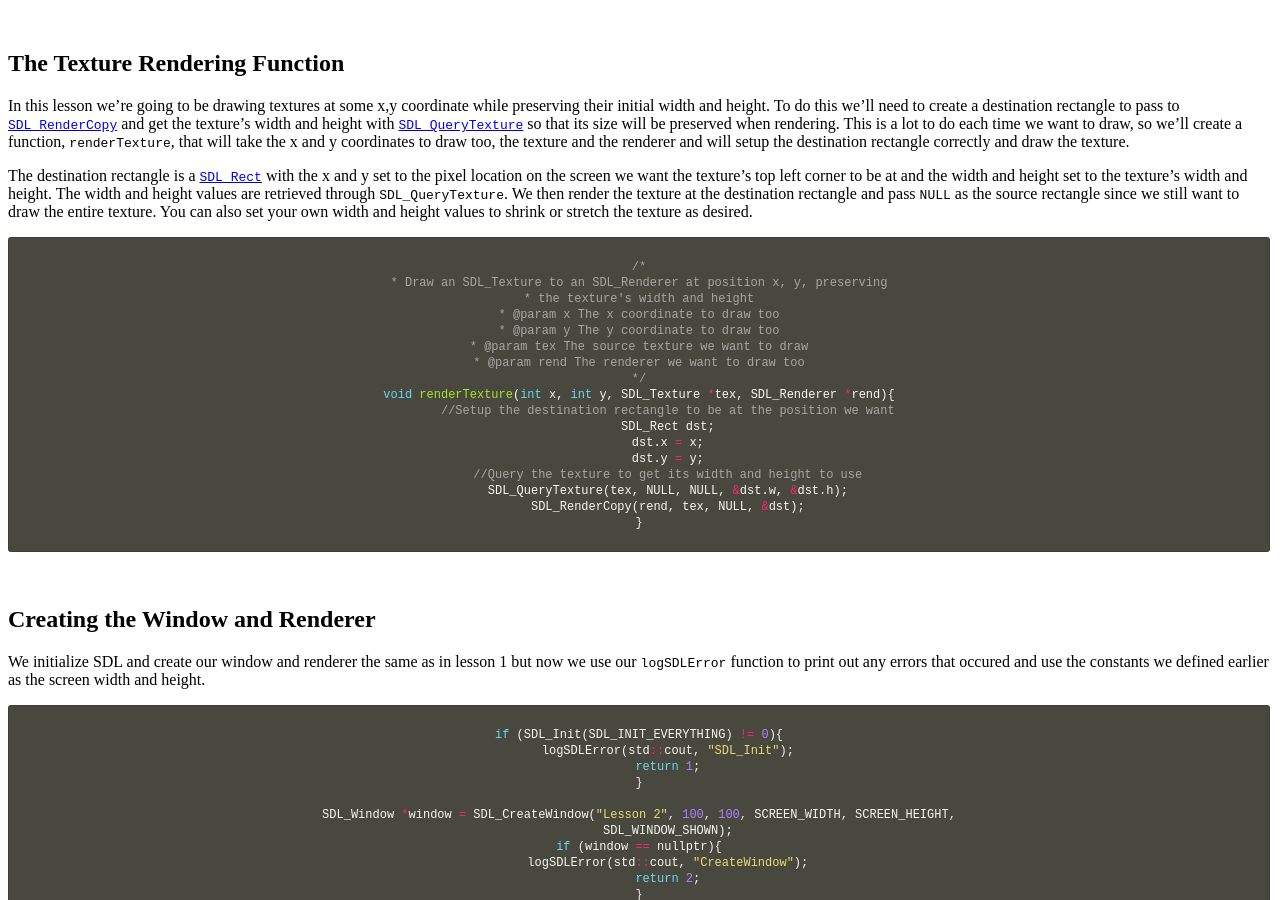
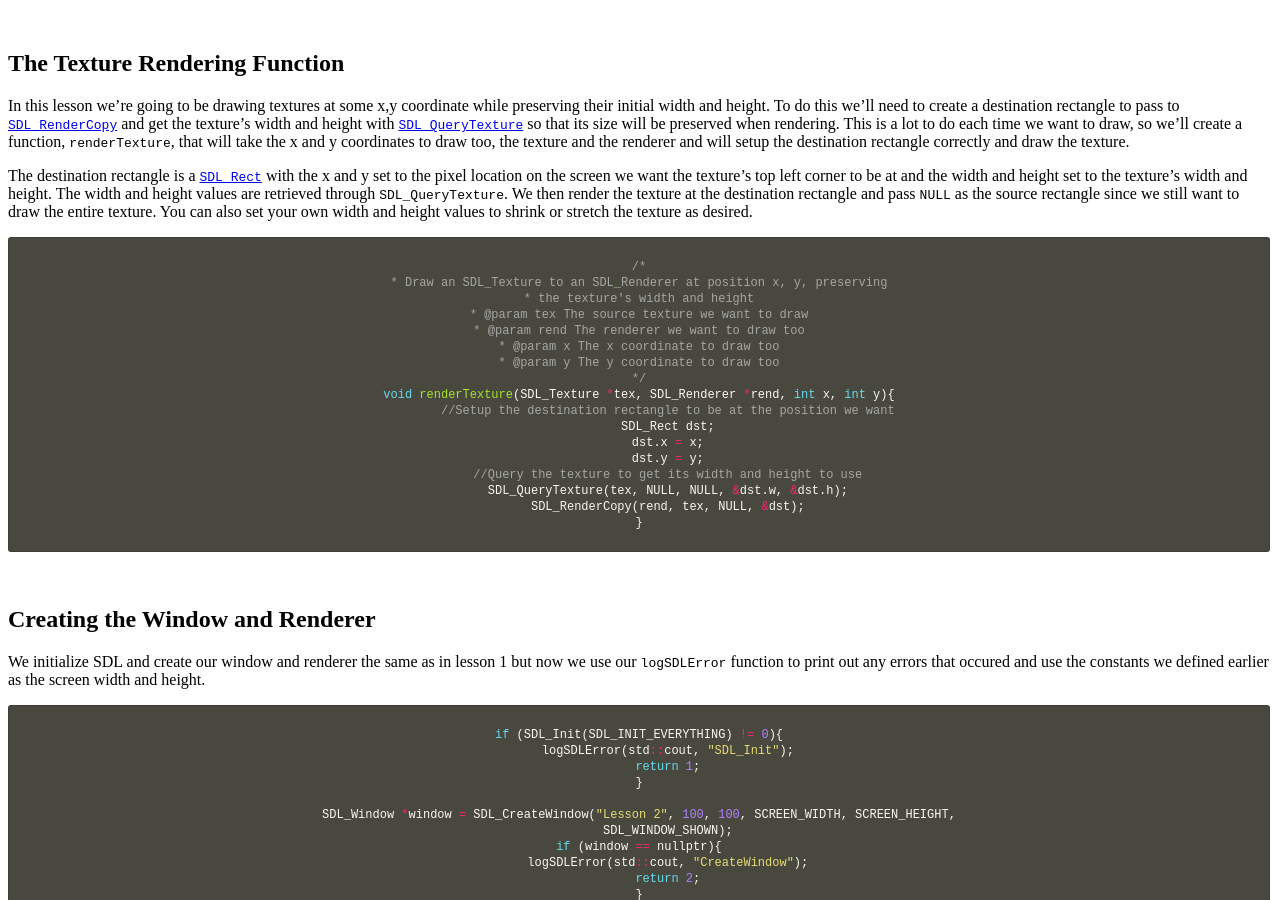
Before and after one commit to Twinklebear/Twinklebear.github.io, a Jekyll site: the page built from _posts/2013-08-17-lesson-2-dont-put-everything-in-main.md, in a window 1280 px wide and 900 px high, scrolled down 1368 px. Built offline with Jekyll 4.4.1, drawn with Linux system fonts in a browser that asks for light colours; comment, search, counter and statistics services are not loaded; some of the changed text lies outside the part shown.

```diff
--- a/_posts/2013-08-17-lesson-2-dont-put-everything-in-main.md
+++ b/_posts/2013-08-17-lesson-2-dont-put-everything-in-main.md
@@ -103,12 +103,12 @@ values to shrink or stretch the texture as desired.
 /*
 * Draw an SDL_Texture to an SDL_Renderer at position x, y, preserving
 * the texture's width and height
+* @param tex The source texture we want to draw
+* @param rend The renderer we want to draw too
 * @param x The x coordinate to draw too
 * @param y The y coordinate to draw too
-* @param tex The source texture we want to draw
-* @param rend The renderer we want to draw too
 */
-void renderTexture(int x, int y, SDL_Texture *tex, SDL_Renderer *rend){
+void renderTexture(SDL_Texture *tex, SDL_Renderer *rend, int x, int y){
 	//Setup the destination rectangle to be at the position we want
 	SDL_Rect dst;
 	dst.x = x;
@@ -199,10 +199,10 @@ SDL_RenderClear(renderer);
 
 int bW, bH;
 SDL_QueryTexture(background, NULL, NULL, &bW, &bH);
-renderTexture(0, 0, background, renderer);
-renderTexture(bW, 0, background, renderer);
-renderTexture(0, bH, background, renderer);
-renderTexture(bW, bH, background, renderer);
+renderTexture(background, renderer, 0, 0);
+renderTexture(background, renderer, bW, 0);
+renderTexture(background, renderer, 0, bH);
+renderTexture(background, renderer, bW, bH);
 {% endhighlight %}
 <br />
 
@@ -221,7 +221,7 @@ int iW, iH;
 SDL_QueryTexture(image, NULL, NULL, &iW, &iH);
 int x = SCREEN_WIDTH / 2 - iW / 2;
 int y = SCREEN_HEIGHT / 2 - iH / 2;
-renderTexture(x, y, image, renderer);
+renderTexture(image, renderer, x, y);
 
 SDL_RenderPresent(renderer);
 SDL_Delay(2000);
```
